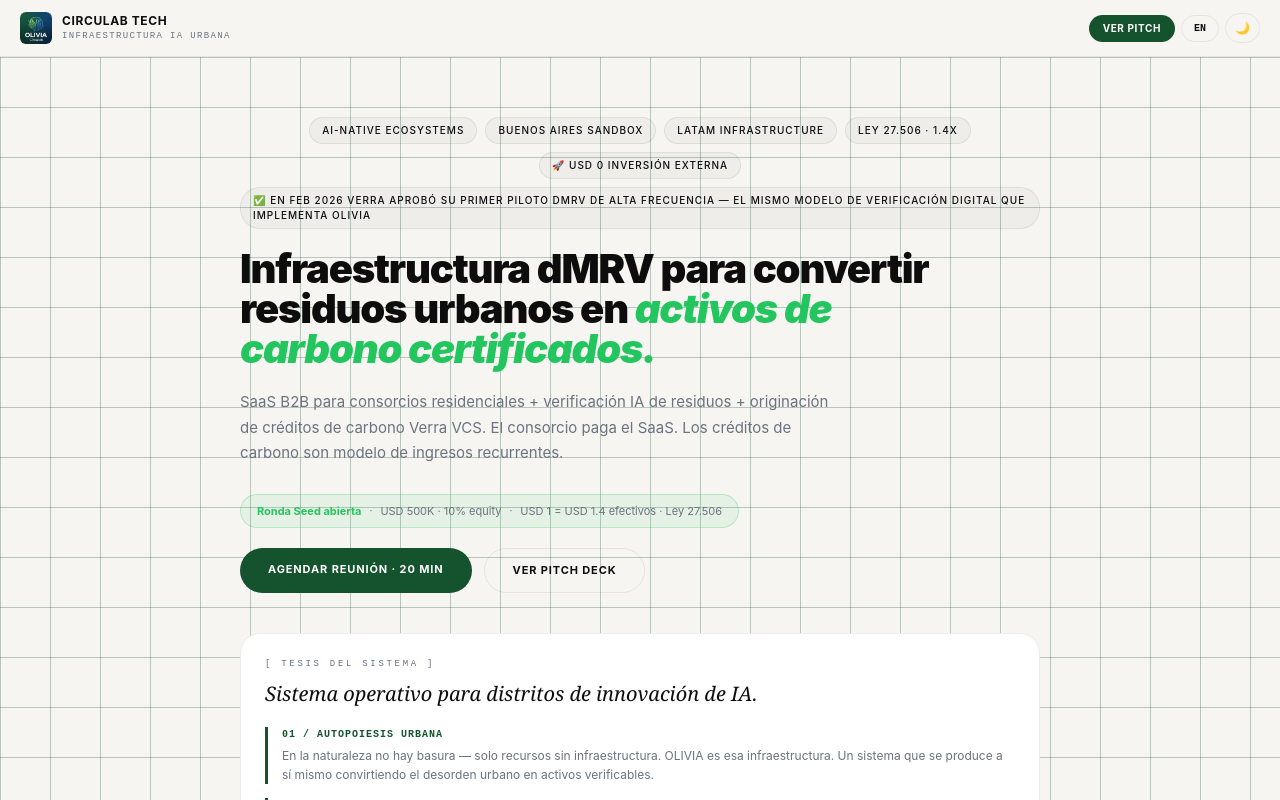
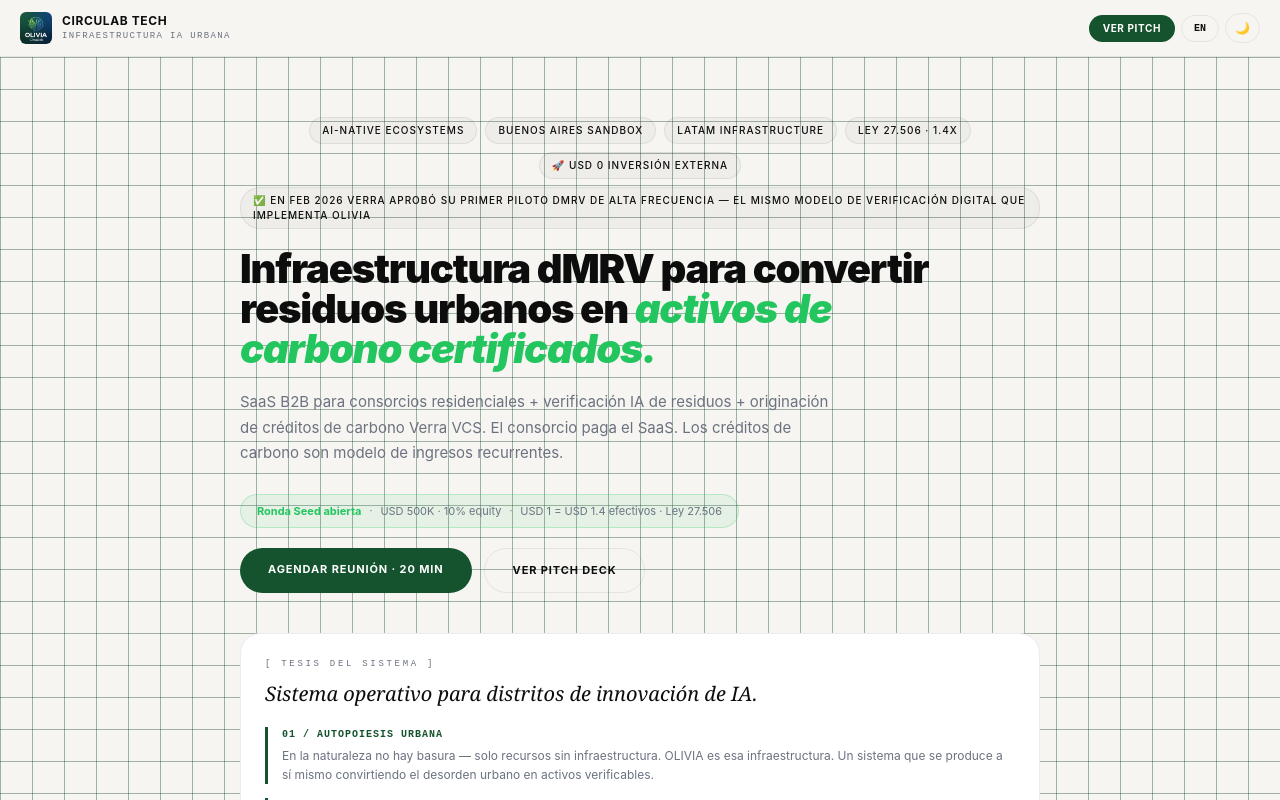
Before and after one commit to tributosdelsur-web/circulab-site, a Next.js app: page /institucional in a window 1280 px wide. Shown: the top 800 px of the page. Built offline with nearby package versions, Linux system fonts and the light colour scheme.

Commit message:
fix: cuadricula institucional mas visible y sin cortes

```diff
--- a/app/institucional/page.tsx
+++ b/app/institucional/page.tsx
@@ -69,8 +69,8 @@
       {/* HERO con logo + grid */}
       <section style={{
         padding:'60px 24px 60px',
-        backgroundImage:`linear-gradient(${dark?"rgba(34,197,94,0.10)":"rgba(26,71,49,0.28)"} 1px,transparent 1px),linear-gradient(90deg,${dark?"rgba(34,197,94,0.10)":"rgba(26,71,49,0.28)"} 1px,transparent 1px)`,
-        backgroundSize:'50px 50px',
+        backgroundImage:`linear-gradient(${dark?"rgba(34,197,94,0.16)":"rgba(26,71,49,0.40)"} 1.5px,transparent 1.5px),linear-gradient(90deg,${dark?"rgba(34,197,94,0.16)":"rgba(26,71,49,0.40)"} 1.5px,transparent 1.5px)`,
+        backgroundSize:'32px 32px',
         position:'relative'
       }}>
         <div style={{maxWidth:800,margin:'0 auto'}}>
```
